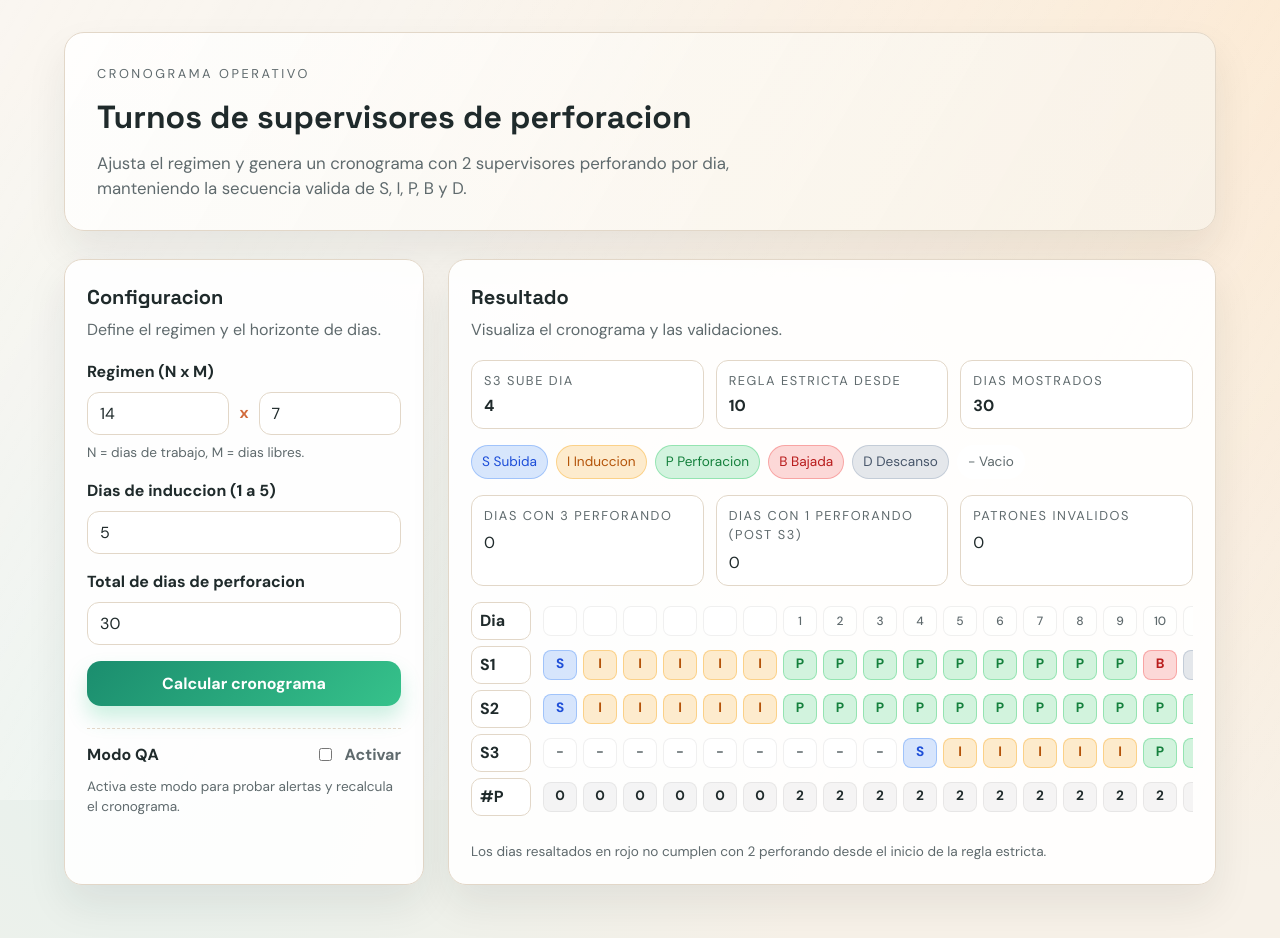
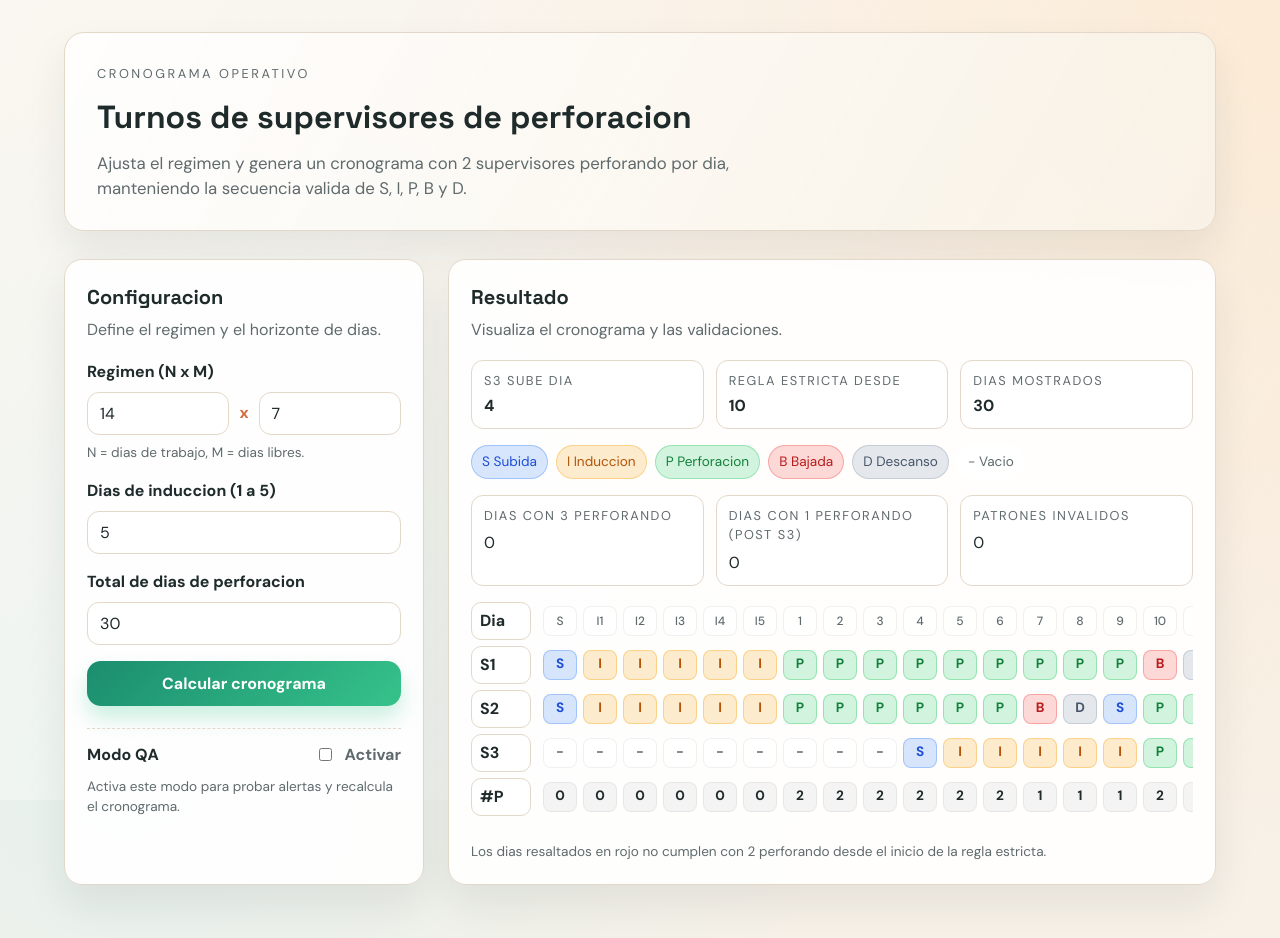
Before and after one commit to Daniel349167/supervisor-scheduling-engine, a React (Vite) app: page / in a window 1280 px wide. Shown: the top 938 px of the page. Built offline with nearby package versions, Linux system fonts and the light colour scheme.

Commit message:
Limitar dias de trabajo y rotular induccion

```diff
--- a/src/App.jsx
+++ b/src/App.jsx
@@ -24,7 +24,14 @@ function App() {
     if (schedule?.error) {
       return schedule
     }
-    return { ...schedule, meta: { displayDays: initialInputs.totalDays, dayOffset } }
+    return {
+      ...schedule,
+      meta: {
+        displayDays: initialInputs.totalDays,
+        dayOffset,
+        inductionDays: initialInputs.inductionDays,
+      },
+    }
   })
 
   const handleChange = (field) => (event) => {
@@ -60,6 +67,10 @@ function App() {
 
     if (Number.isFinite(workDays) && Number.isFinite(inductionDays) && workDays <= inductionDays) {
       issues.push('Los dias de trabajo (N) deben ser mayores que la induccion.')
+    }
+
+    if (Number.isFinite(workDays) && Number.isFinite(inductionDays) && workDays - inductionDays < 2) {
+      issues.push('El primer ciclo debe tener al menos 2 dias de perforacion (N - induccion).')
     }
 
     return issues
@@ -118,7 +129,11 @@ function App() {
     }
     setResult({
       ...schedule,
-      meta: { displayDays: normalized.totalDays, dayOffset: dayOffsetValue },
+      meta: {
+        displayDays: normalized.totalDays,
+        dayOffset: dayOffsetValue,
+        inductionDays: normalized.inductionDays,
+      },
     })
   }
 
@@ -129,8 +144,10 @@ function App() {
   }
 
   const summaryDay = (day) => {
-    const label = dayLabel(day)
-    return label === '' ? 'Antes del dia 1' : label
+    if (day < dayOffset) {
+      return day === 0 ? 'S' : `I${day}`
+    }
+    return dayLabel(day)
   }
 
   const dayList = (days) => {
@@ -143,6 +160,23 @@ function App() {
     }
     const head = labeledDays.slice(0, 12).join(', ')
     return `${head} ... (+${labeledDays.length - 12})`
+  }
+
+  const headerLabel = (day) => {
+    if (day < dayOffset) {
+      return day === 0 ? 'S' : `I${day}`
+    }
+    return dayLabel(day)
+  }
+
+  const formatPatternIssue = (issue) => {
+    const match = issue.match(/(\d+)$/)
+    if (!match) {
+      return issue
+    }
+    const dayIndex = Number(match[1]) - 1
+    const label = summaryDay(dayIndex)
+    return issue.replace(/(\d+)$/, label)
   }
 
   const statusClass = (status) => {
@@ -374,7 +408,7 @@ function App() {
                   <strong>Detalle de patrones invalidos</strong>
                   <ul>
                     {result.issues.patternIssues.slice(0, 6).map((issue) => (
-                      <li key={issue}>{issue}</li>
+                      <li key={issue}>{formatPatternIssue(issue)}</li>
                     ))}
                   </ul>
                   {result.issues.patternIssues.length > 6 && (
@@ -395,7 +429,7 @@ function App() {
                     >
                       {Array.from({ length: scheduleDays }, (_, day) => (
                         <div key={`day-${day}`} className="cell cell-day">
-                          {dayLabel(day)}
+                          {headerLabel(day)}
                         </div>
                       ))}
                     </div>
--- a/src/scheduler.js
+++ b/src/scheduler.js
@@ -89,6 +89,7 @@ const nextStates = (state, config) => {
     inductionDays,
     minP,
     minD,
+    maxPFirst,
     maxP,
     maxD,
     targetPFirst,
@@ -158,8 +159,9 @@ const nextStates = (state, config) => {
     }
     case STATUS.P: {
       const target = state.firstCycle ? targetPFirst : targetP
+      const maxPCurrent = state.firstCycle ? maxPFirst : maxP
       const options = []
-      const canStay = state.elapsed < maxP
+      const canStay = state.elapsed < maxPCurrent
       const canLeave = state.elapsed >= minP
 
       if (canStay && state.elapsed < target) {
@@ -244,16 +246,19 @@ const buildFlexibleSchedules = ({
 }) => {
   const minP = 2
   const minD = 1
-  const maxP = Math.max(minP, workDays + restDays)
-  const maxD = Math.max(minD, restDays - 2)
-  const targetPFirst = clamp(workDays - inductionDays, minP, maxP)
+  const baseRest = restDays - 2
+  const maxPFirst = Math.max(0, workDays - inductionDays)
+  const maxP = workDays
+  const maxD = Math.max(minD, baseRest + workDays)
+  const targetPFirst = clamp(workDays - inductionDays, minP, maxPFirst)
   const targetP = clamp(workDays, minP, maxP)
-  const targetD = clamp(restDays - 2, minD, maxD)
+  const targetD = clamp(baseRest, minD, maxD)
 
   const config = {
     inductionDays,
     minP,
     minD,
+    maxPFirst,
     maxP,
     maxD,
     targetPFirst,
```
